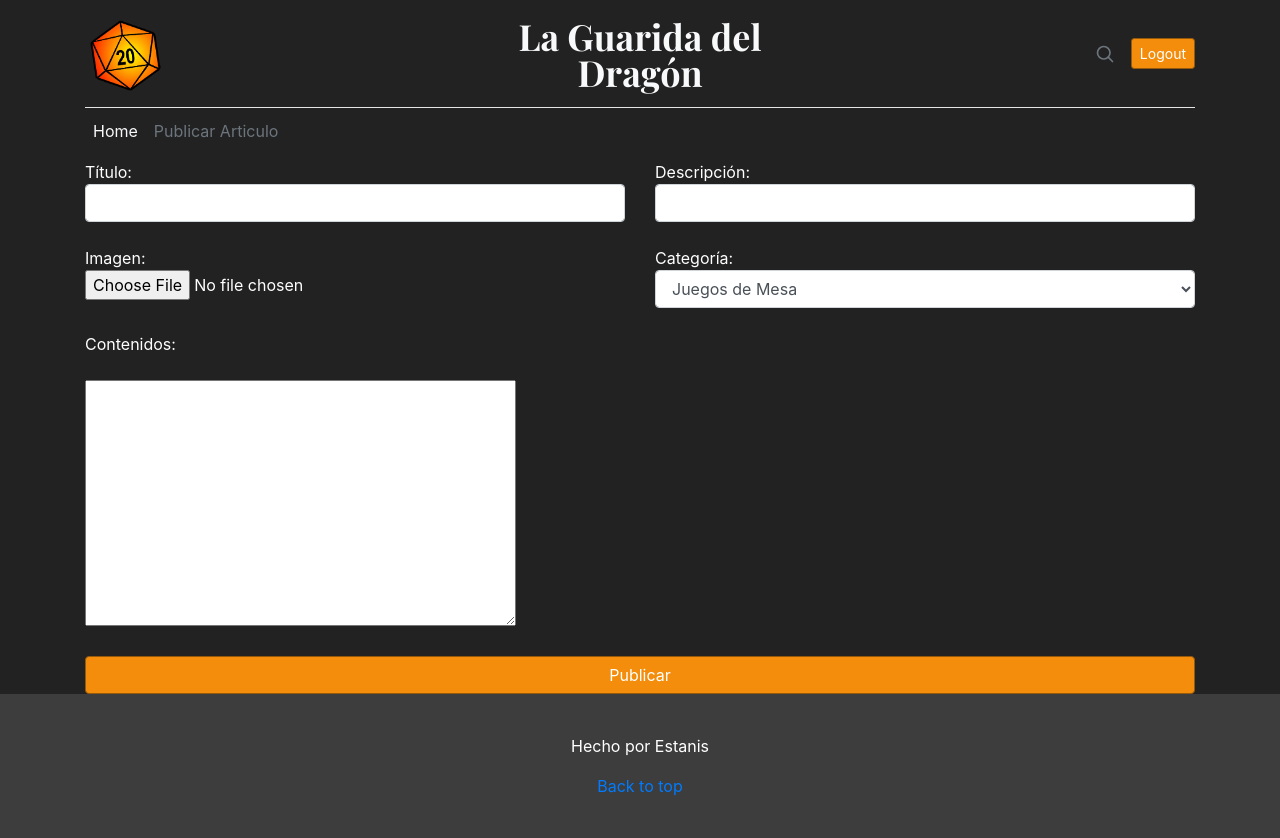
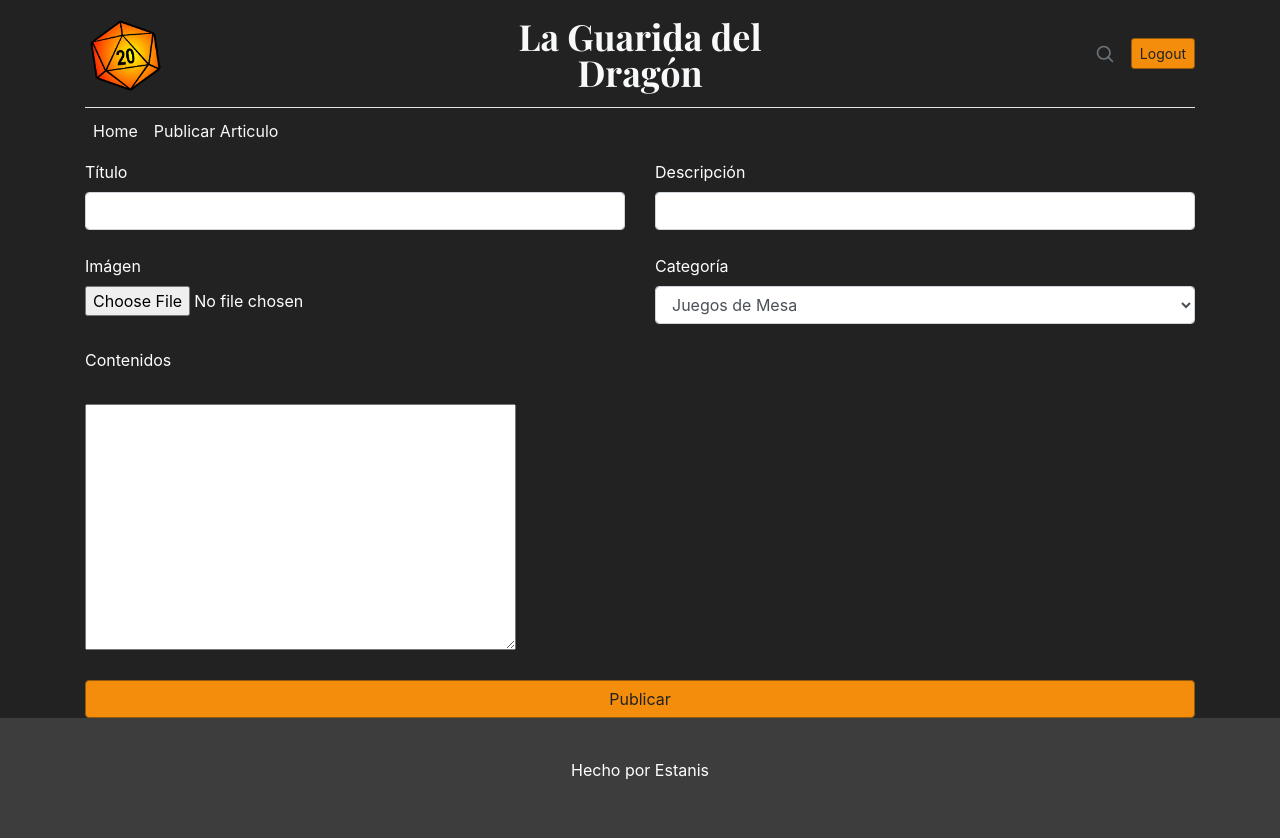
Before and after one commit to dawestanis/proyectoDjangoBlog, a Django app: page /post/crear in a window 1280 px wide. Run offline with Django 3.2, Linux system fonts and the light colour scheme; a user stored in the database is signed in; data comes from the database, SQL or seed files in the repository; both versions use the stored data as it was after the commit; some libraries are stand-ins or nearby versions.

Commit message:
"Terminamos las ultimas modificaciones antes de subirlo a producción."

```diff
--- a/estatico/css/estilos.css
+++ b/estatico/css/estilos.css
@@ -7,15 +7,18 @@ body{
 color:#F38D0B;
 font-weight:bold;
 }
+
 .enlace:hover{
 color:#95590C;
 text-decoration: none ;
 
 }
-
+.texto-categoria{
+color:#F38D0B;
+}
 .boton{
     background-color: #F38D0B;
-    color: white;
+    color: #222222;
     border: 1px solid #95590C;
 }
 
--- a/templates/base.html
+++ b/templates/base.html
@@ -19,7 +19,7 @@
       <!-- Custom styles for this template -->
     <link href="https://fonts.googleapis.com/css?family=Playfair+Display:700,900" rel="stylesheet">
     <!-- Custom styles for this template -->
-    <link rel="stylesheet" href="{%static 'css/estilos.css' %}?v=1.0.0">
+    <link rel="stylesheet" href="{%static 'css/estilos.css' %}?v=1.0.1">
 
 
 </head>
@@ -43,7 +43,7 @@
     <p>Hecho por Estanis
     </p>
     <p>
-        <a href="#">Back to top</a>
+
     </p>
 </footer>
 
--- a/templates/crearpost.html
+++ b/templates/crearpost.html
@@ -4,17 +4,17 @@
 <form class="form" method="post" enctype="multipart/form-data" >
     {%csrf_token%} <!-- Añadimos este token para verificar la procedencia del formulario--->
     <div class="row">
-      <div class="col-6">Título: {{form.titulo}}</div>
-      <div class="col-6">Descripción: {{form.descripcion}}</div>
+      <div class="col-6"><label for="id_titulo">Título</label> {{form.titulo}}</div>
+      <div class="col-6"><label for="id_descripcion">Descripción</label> {{form.descripcion}}</div>
     </div>
     <br />
     <div class="row">
-      <div class="col-6">Imagen: {{form.image}}</div>
-      <div class="col-6">Categoría: {{form.categoria}}</div>
+      <div class="col-6"><label for="id_image">Imágen</label> {{form.image}}</div>
+      <div class="col-6"><label for="id_categoria">Categoría</label> {{form.categoria}}</div>
     </div>
     <br />
 
-    Contenidos:<br><br>
+    <label for="id_contenido">Contenidos</label><br><br>
     {{form.contenido}}
 
     <br />
--- a/templates/index.html
+++ b/templates/index.html
@@ -8,7 +8,7 @@
         <div class="col-md-6">
             <div class="row no-gutters border rounded overflow-hidden flex-md-row mb-4 shadow-sm h-md-250 position-relative">
                 <div class="col p-4 d-flex flex-column position-static">
-                    <strong class="d-inline-block mb-2 text-secondary">{{post.categoria| title}}</strong>
+                    <strong class="d-inline-block mb-2 texto-categoria">{{post.categoria| title}}</strong>
                     <h3 class="mb-0">{{post.titulo|truncatechars:40}}</h3>
                     <div class="mb-1 text-light">{{post.fecha|date:'H:i Y d, M' }} Por {{post.autor.username}}</div>
                     <p class="mb-auto">{{post.descripcion|truncatechars:20}}</p>
--- a/templates/navbar.html
+++ b/templates/navbar.html
@@ -7,7 +7,7 @@
                 {% comment %}
                 <a class="text-muted" href="#">Suscripción</a>
                 {% endcomment %}
-                <img src="{% static 'img/d20.png'%}" class="img-fluid" height="80" width="80">
+                <img src="{% static 'img/d20.png'%}" class="img-fluid" alt="dado-de-veinte" height="80" width="80">
             </div>
 
             <div class="col-4 text-center">
@@ -38,7 +38,7 @@
         <nav class="nav d-flex "><!--justify-content-between-->
             <a class="p-2 text-light" href="{% url 'index'%}">Home</a>
                {% if user.is_staff or user.is_superuser %}   <!-- lineas futuras filtrar por roles-->
-                    <a class="p-2 text-muted" href="{% url 'post-crear' %}">Publicar Articulo</a>
+                    <a class="p-2 text-light" href="{% url 'post-crear' %}">Publicar Articulo</a>
                 {% endif %}
         </nav>
     </div>
--- a/templates/registration/login.html
+++ b/templates/registration/login.html
@@ -12,7 +12,7 @@
                 <button type="submit" class="btn boton btn-block">Login</button>
             </div>
         </form>
-         <p class="text-center"><a href="{%url 'register'%}">Crear una cuenta.</a></p>
+         <p class="text-center"><a class="enlace" href="{%url 'register'%}">Crear una cuenta.</a></p>
     </div>
     {%else%}
     <h1>Usted ya esta logeado. </h1>
--- a/templates/registration/register.html
+++ b/templates/registration/register.html
@@ -11,7 +11,7 @@
                 <button type="submit" class="btn boton btn-block">Crear cuenta</button>
             </div>
         </form>
-         <p class="text-center"><a href="{%url 'login'%}">Login</a></p>
+         <p class="text-center"><a class="enlace" href="{%url 'login'%}">Login</a></p>
     </div>
 </div>
 {% endblock%}
```
Also changed, not shown: db.sqlite3.
